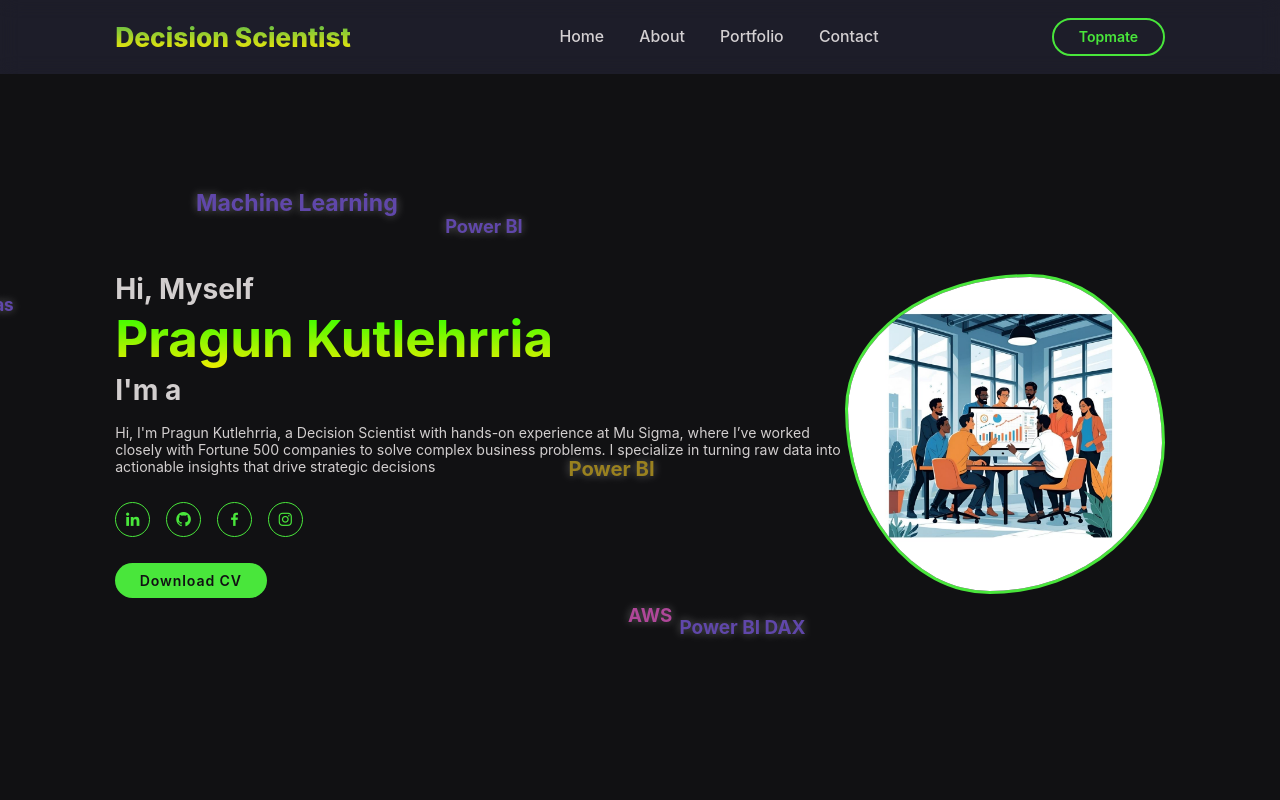
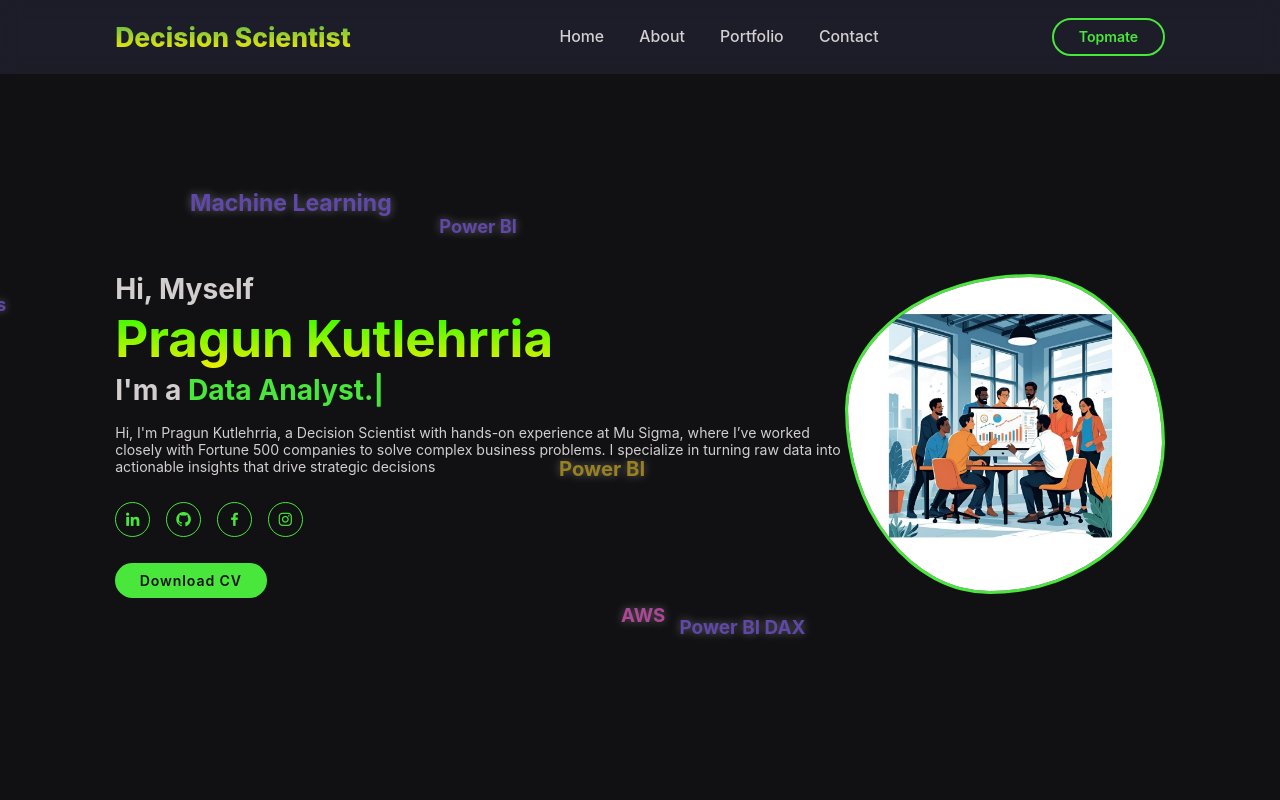
Before and after one commit to pragun1701/portfolio, a plain HTML site: page home.html in a window 1280 px wide. Shown: the top 800 px of the page. Drawn offline with nearby package versions, Linux system fonts and the light colour scheme.

Commit message:
Update home.html

```diff
--- a/home.html
+++ b/home.html
@@ -204,7 +204,7 @@
             Pragun Kutlehrria | All Rights Reserved
         </p>
     </footer>
-    <script src="../unpkg.com/typed.js%402.1.0/dist/typed.umd.js"></script>
+    <script src="https://unpkg.com/typed.js@2.1.0/dist/typed.umd.js"></script>
     <script src="script.js"></script>
 
 </body></html>
```
